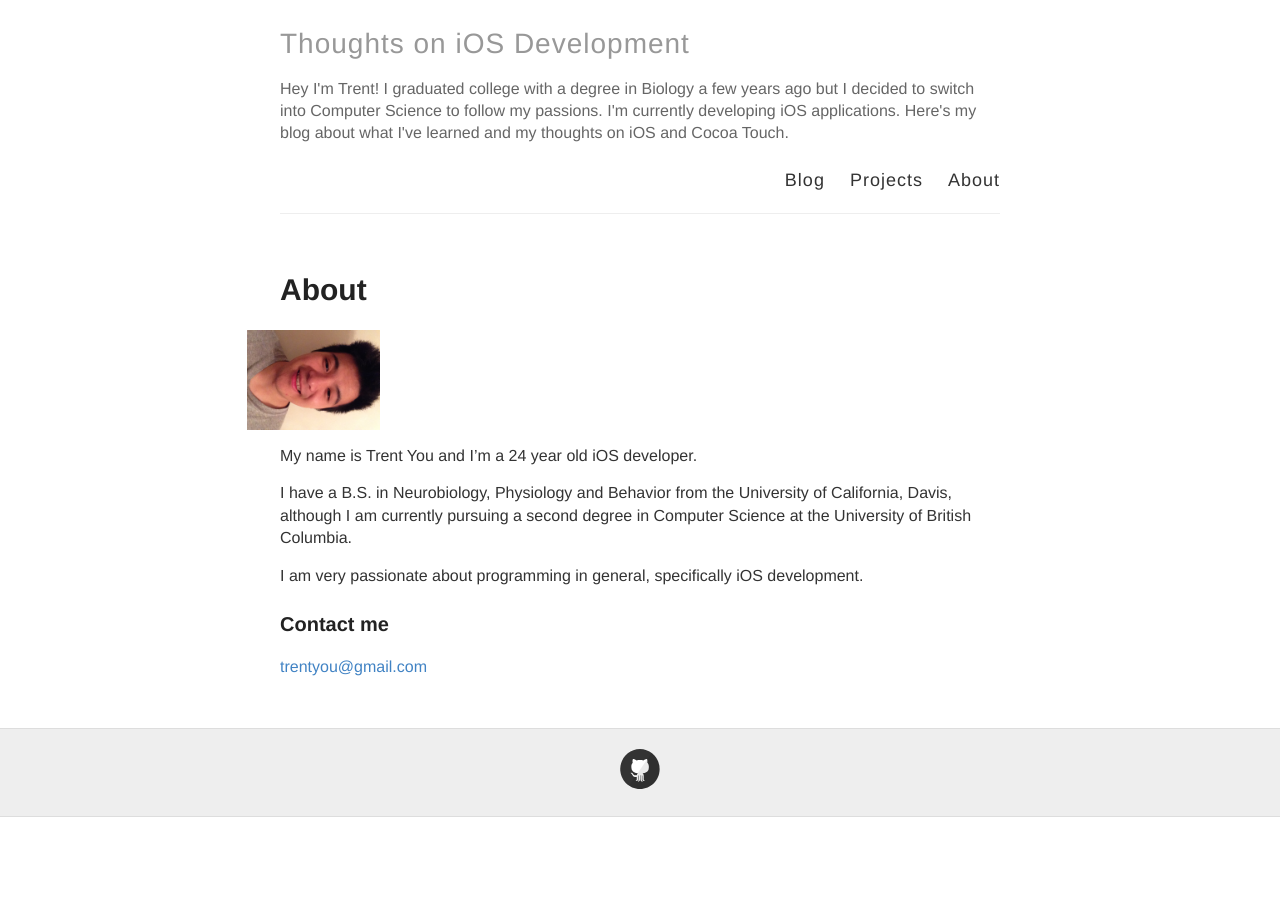
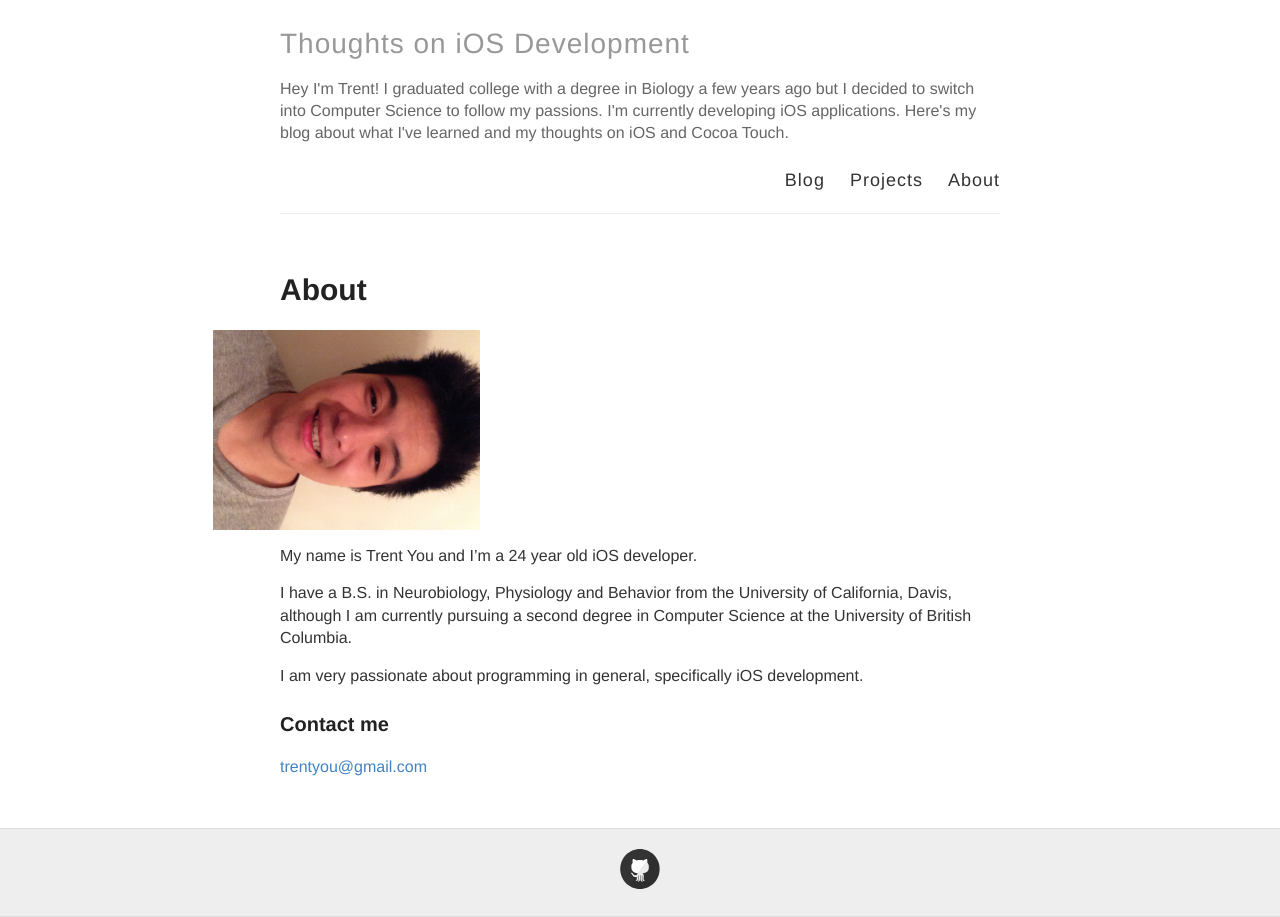
Before and after one commit to trentyou/trentyou.github.io, a Jekyll site: the page built from about.md, in a window 1280 px wide. Built offline with Jekyll 4.4.1, drawn with Linux system fonts in a browser that asks for light colours.

Commit message:
Updated about.md

```diff
--- a/about.md
+++ b/about.md
@@ -6,7 +6,7 @@ published: true
 ---
 
 
-<div style="height:100px; width:100px; ms-transform: rotate(90deg); -webkit-transform: rotate(90deg); transform: rotate(90deg);" markdown="1">
+<div style="height:200px; width:200px; ms-transform: rotate(90deg); -webkit-transform: rotate(90deg); transform: rotate(90deg);" markdown="1">
 ![](/images/trentprofilepic.jpeg)
 </div>
 
```
